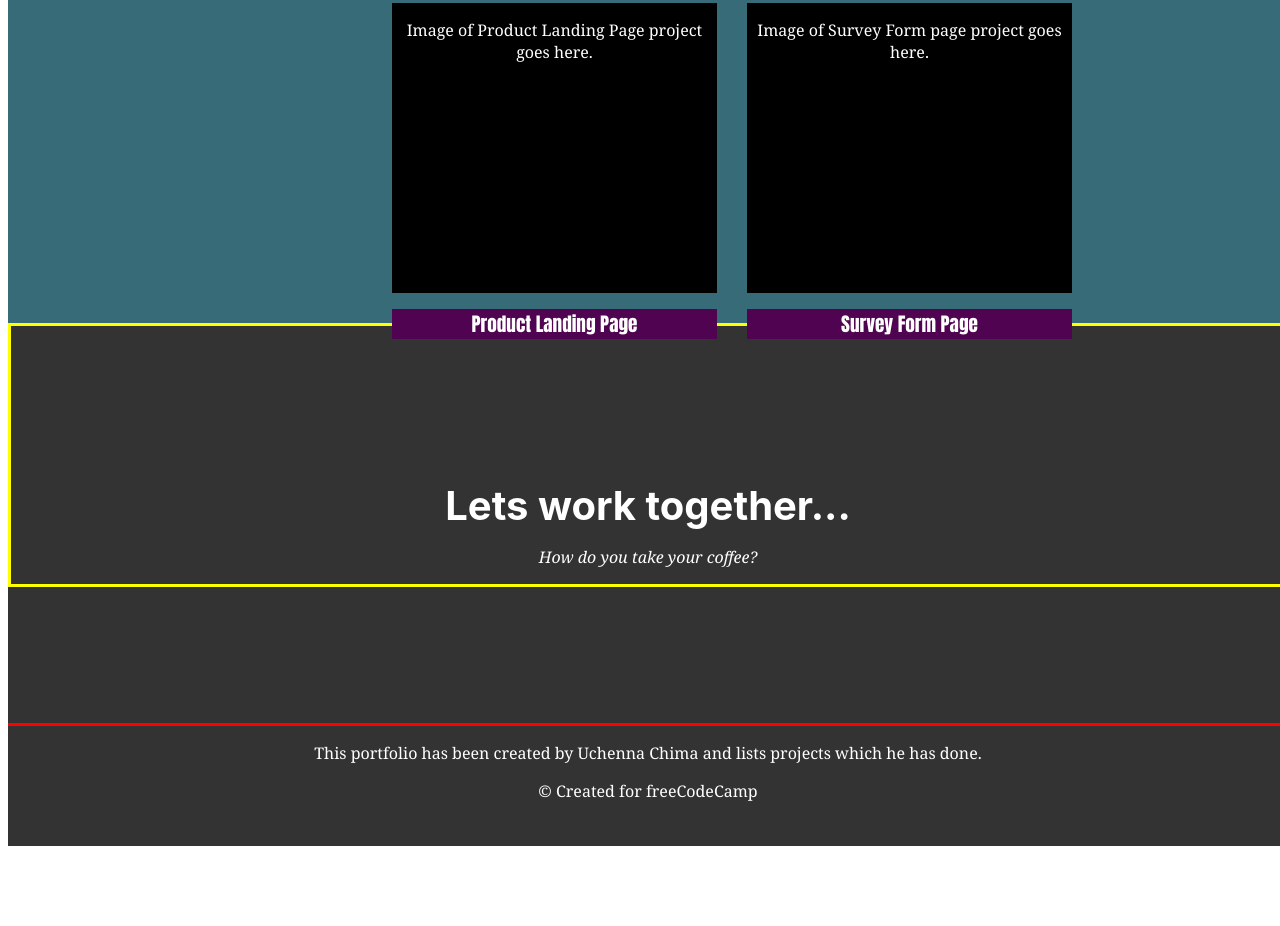
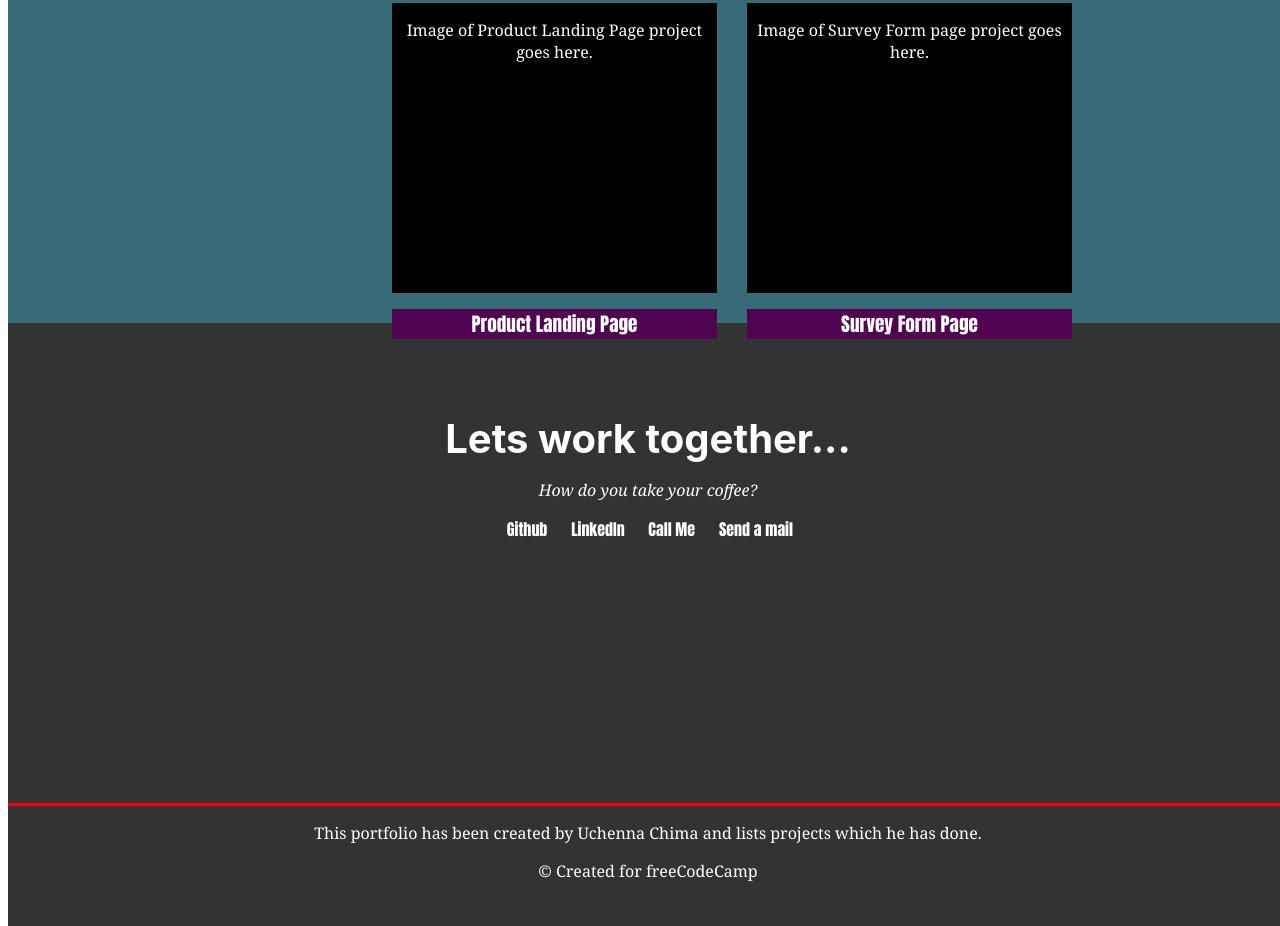
Before and after one commit to Ifychim/fcc-personal-portfolio, a plain HTML site: page index.html in a window 1280 px wide. Shown: the part 1328-2254 px from the top of the page. Before the commit the page ends 2174 px from the top, so only its background shows below. Drawn offline with Linux system fonts and the light colour scheme.

Commit message:
row 3 90% done.

```diff
--- a/index.html
+++ b/index.html
@@ -72,25 +72,25 @@
                 <!--use flex box here-->
                 <div id="row3-flex-container">
                     <div class="profile-link github">
-                        <img>
-                        <p></p>
+                        <img class="profile-link-icons" href="#">
+                        <a>Github</a>
                     </div>
 
                     <div class="profile-link linkedin">
-                        <img>
-                        <p></p>
+                        <img class="profile-link-icons" href="#">
+                        <a>LinkedIn</a>
                     </div>
 
 
                     <div class="profile-link cell-phone">
-                        <img>
-                        <p></p>
+                        <img class="profile-link-icons" href="#">
+                        <a>Call Me</a>
                     </div>
 
 
                     <div class="profile-link email">
-                        <img>
-                        <p></p>
+                        <img class="profile-link-icons" href="#">
+                        <a>Send a mail</a>
                     </div>
                 </div>
 
--- a/styles/styles.css
+++ b/styles/styles.css
@@ -87,13 +87,13 @@ p
 #row3
 {
     background-color: rgb(0,0,0,0.8);
+    height: 60vh;
 }
 
 #row3-header
 {
     color: white;
-    padding-top: 10%;
-    border: yellow solid 3px;
+    padding-top: 5%;
     text-align: center;
 
 }
@@ -131,6 +131,14 @@ p
     grid-gap: 30px;
     padding-left: 30%;
 }
+#row3-flex-container
+{
+    display: flex;
+    flex-direction: row;
+    gap: 20px;
+    justify-content: center;
+
+}
 /*Class Selectors (.)*/
 
 .projects-title
@@ -163,6 +171,14 @@ p
     background-color: rgb(80, 3, 80);
 }
 
+.profile-link
+{
+    color: white;
+    font-family: Impact, Haettenschweiler, 'Arial Narrow Bold', sans-serif;
+    font-weight: 700;
+
+}
+
 /*Pseudo ClassSelectors (x:y)*/
 #navbar a:hover
 {
```
